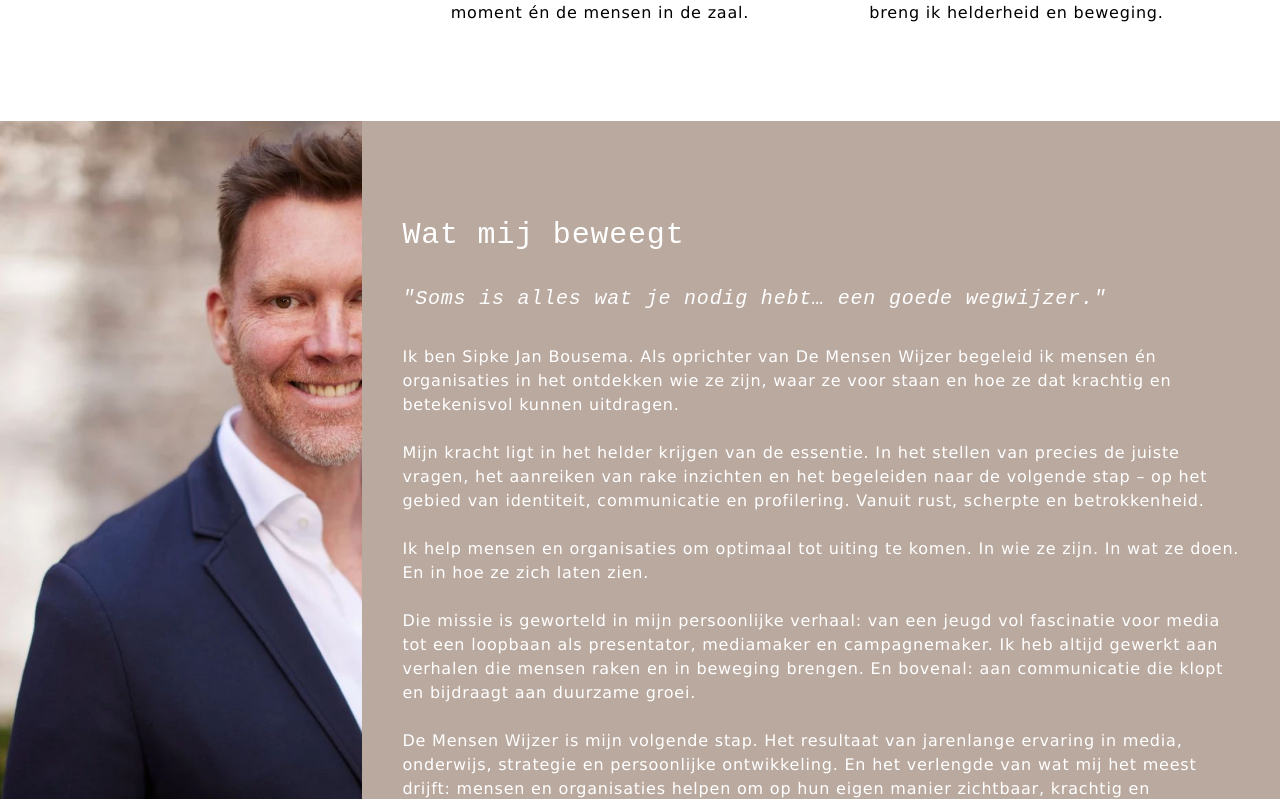
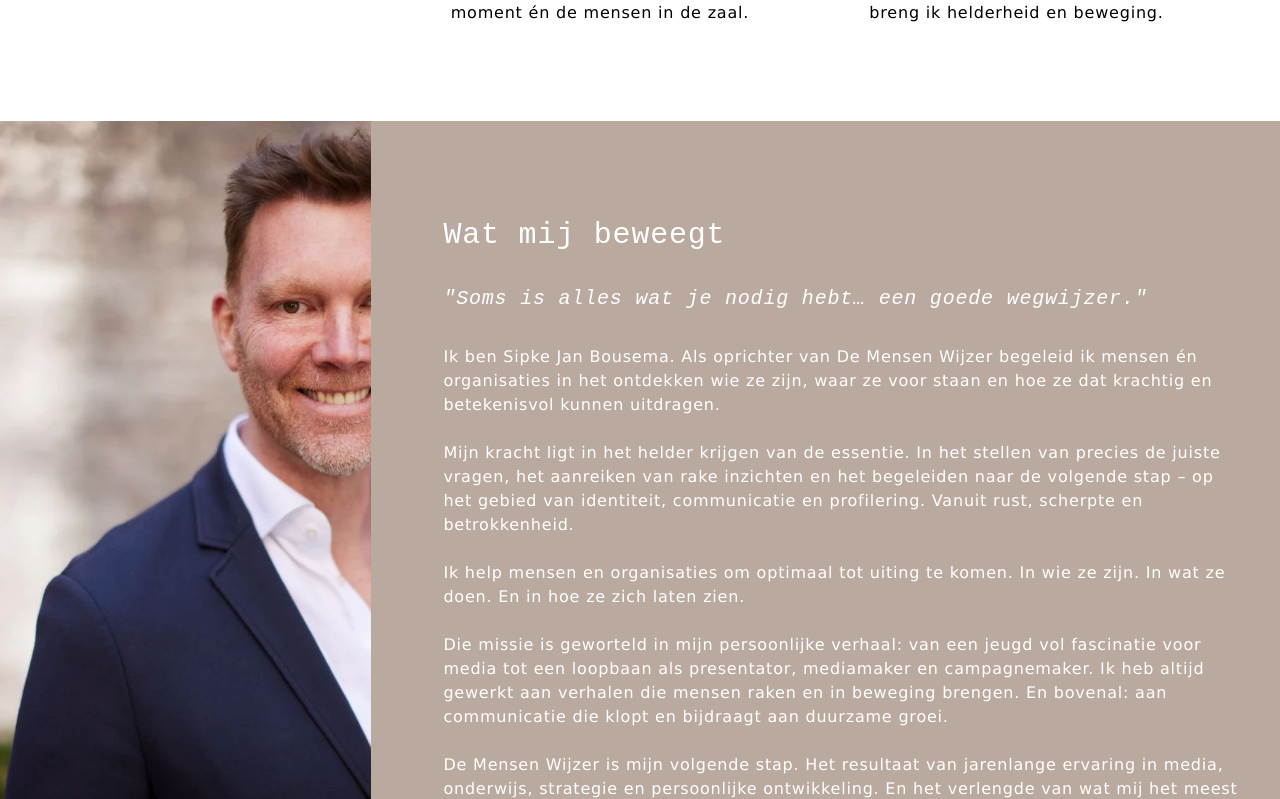
Before and after one commit to accounts-sbo/MensenWijzerProject, a React (Vite) app: page / in a window 1280 px wide. Shown: the part 2261-3060 px from the top of the page. Built offline with nearby package versions, Linux system fonts and the light colour scheme; a web font is replaced by a local one.

Commit message:
Fix: Remove margin from About section
Remove the margin from the About section to align the image to the left.

```diff
--- a/src/components/About.tsx
+++ b/src/components/About.tsx
@@ -4,15 +4,15 @@ import React from 'react';
 const About = () => {
   return (
     <section className="py-16 md:py-24 black-section">
-      <div className="container flex flex-col md:flex-row gap-10">
-        <div className="md:w-[30%] -ml-4 md:-ml-8 -mt-16 md:-mt-24 -mb-16 md:-mb-24">
+      <div className="flex flex-col md:flex-row gap-10">
+        <div className="md:w-[30%] -mt-16 md:-mt-24 -mb-16 md:-mb-24">
           <img
             src="/lovable-uploads/bdfac387-5ddd-4dd1-8d53-f573fa83f5b9.png"
             alt="Sipke Jan Bousema"
             className="w-full h-full object-cover object-left-top"
           />
         </div>
-        <div className="md:w-[70%]">
+        <div className="md:w-[70%] px-4 md:px-8">
           <h2 className="text-2xl md:text-3xl font-brass-mono mb-8">
             Wat mij beweegt
           </h2>
```
